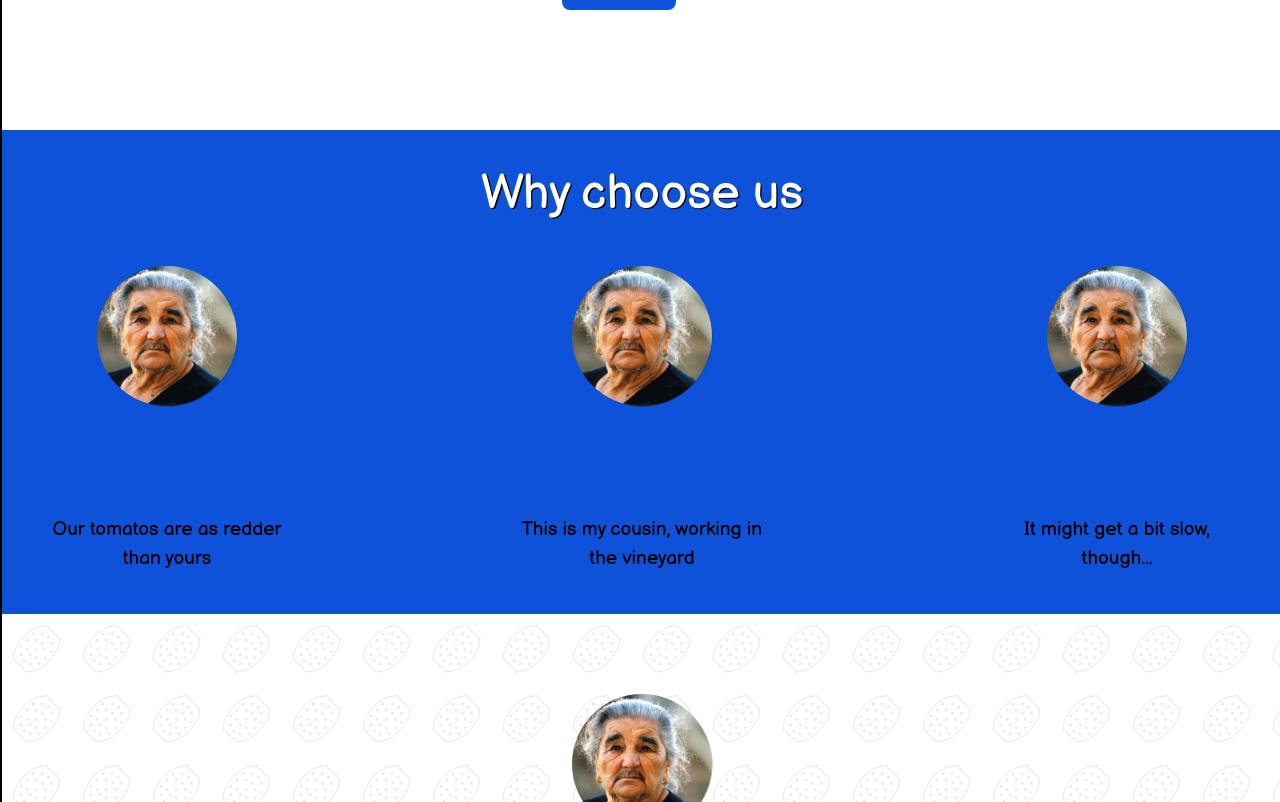
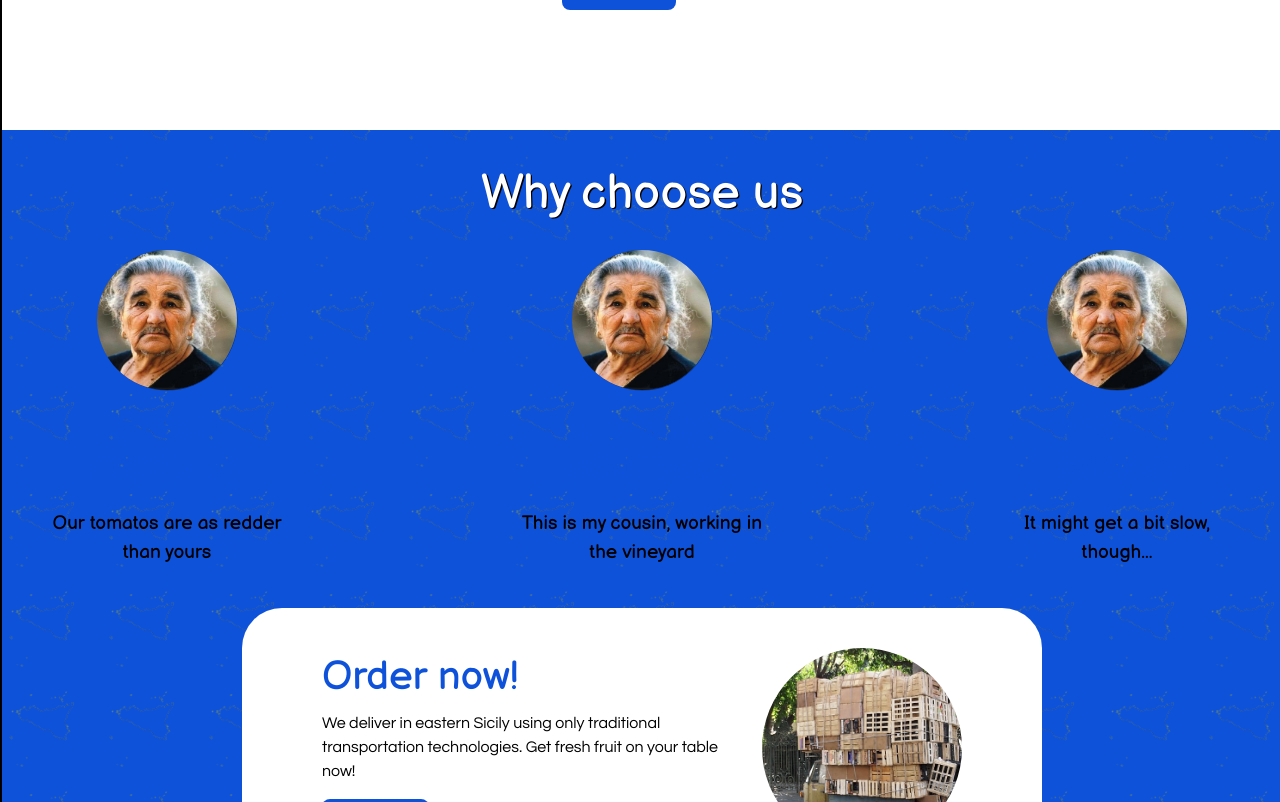
Before and after one commit to ilzio/lapa-frutta, a Next.js app: page / in a window 1280 px wide. Shown: the part 798-1600 px from the top of the page. Built offline with nearby package versions, Linux system fonts and the light colour scheme.

Commit message:
Why refactor to include OrderNow

```diff
--- a/components/Home/Why.js
+++ b/components/Home/Why.js
@@ -1,11 +1,10 @@
 import React from "react";
 import Card from "../common/Card";
+import OrderNow from "./OrderNow";
 
 const Why = ({ cards }) => (
   <section className="Why">
-    <div className="Why__title-container">
-      <h2>Why choose us</h2>
-    </div>
+    <h2 className="Why__title">Why choose us</h2>
     <div className="Why__cards-container">
       {cards &&
         cards.map((card) => (
@@ -15,33 +14,42 @@ const Why = ({ cards }) => (
             text={card?.text}
             button={card?.button}
             bgPosition={card?.bgPosition}
+            textColor="#ffffff"
+            titleColor="#ffffff"
+            separator
+            separatorColor="#ffffff"
           />
         ))}
     </div>
+    <OrderNow />
     <style jsx>{`
       .Why {
         height: auto;
-        background-color: #0f52da;
-        color: white;
         padding: 40px 0;
         height: 100%;
         display: flex;
         flex-direction: column;
         align-items: center;
         justify-content: space-evenly;
+        background-color: #0f52da;
+        background-image: url("/assets/sicilia.svg");
+        background-size: 100px;
+        background-position: center;
+        background-repeat: repeat;
       }
-      .Why h2 {
-        text-shadow: 1.3px 1.3px black;
-      }
-      .Why__title-container {
+
+      .Why__title {
         text-align: center;
         margin-bottom: 32px;
+        color: #ffffff;
+        text-shadow: 1.3px 1.3px black;
       }
       .Why__cards-container {
         width: 100%;
         max-width: 1200px;
         display: flex;
         justify-content: space-between;
+        margin-bottom: 40px;
       }
     `}</style>
   </section>
```
